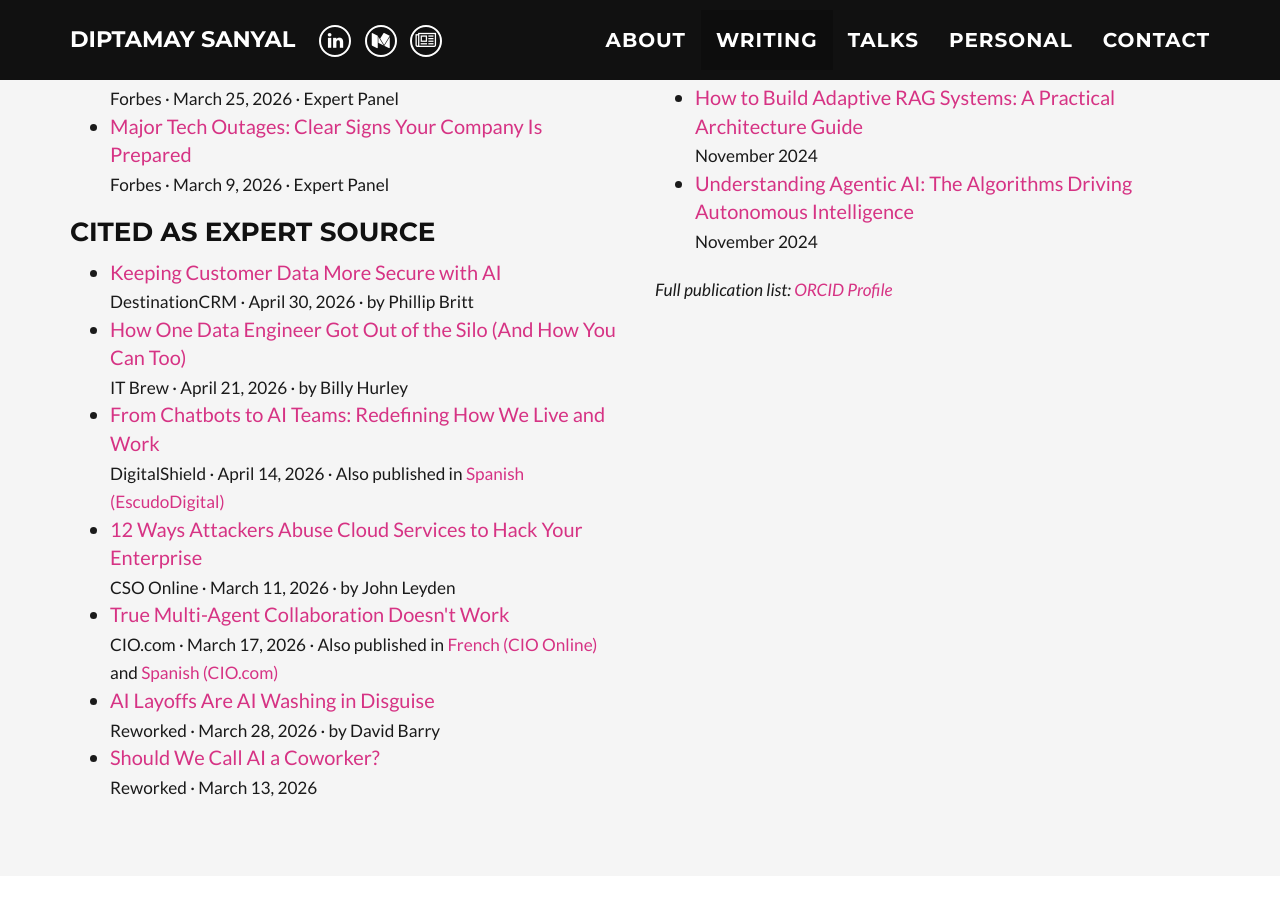
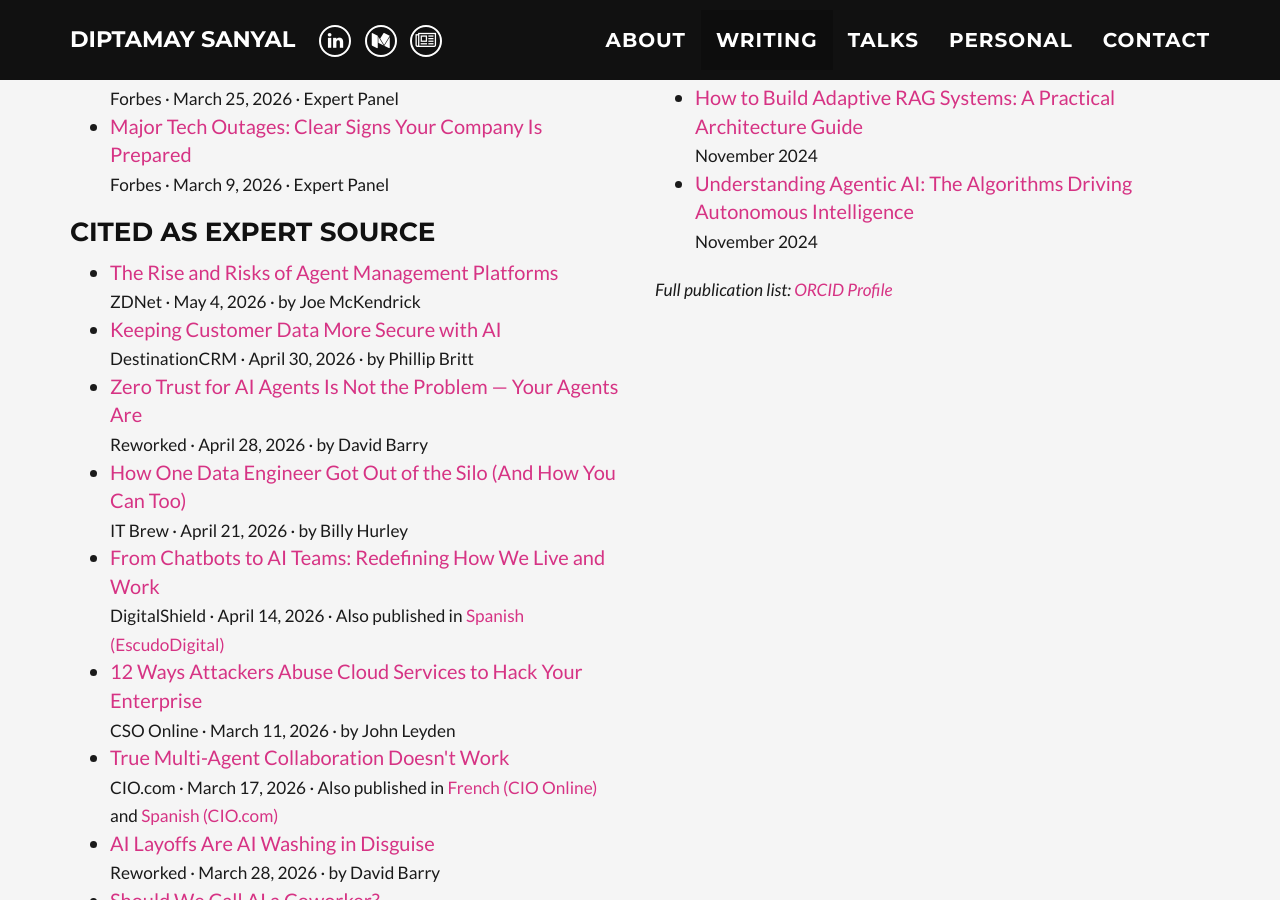
Before and after one commit to diptamay/diptamay.github.io, a Jekyll site: the page built from index.html, in a window 1280 px wide and 900 px high, scrolled down 1904 px. Built offline with Jekyll 4.4.1, drawn with Linux system fonts in a browser that asks for light colours.

Commit message:
New articles

```diff
--- a/_includes/publications.html
+++ b/_includes/publications.html
@@ -35,8 +35,16 @@
         <h3>Cited as Expert Source</h3>
         <ul>
           <li>
+            <a href="https://www.zdnet.com/article/the-rise-and-risks-of-agent-management-platforms/" target="_blank">The Rise and Risks of Agent Management Platforms</a><br/>
+            <small>ZDNet &middot; May 4, 2026 &middot; by Joe McKendrick</small>
+          </li>
+          <li>
             <a href="https://www.destinationcrm.com/Articles/Editorial/Magazine-Features/Keeping-Customer-Data-More-Secure-with-AI-174605.aspx" target="_blank">Keeping Customer Data More Secure with AI</a><br/>
             <small>DestinationCRM &middot; April 30, 2026 &middot; by Phillip Britt</small>
+          </li>
+          <li>
+            <a href="https://www.reworked.co/information-management/zero-trust-for-ai-agents-is-not-the-problem-your-agents-are/" target="_blank">Zero Trust for AI Agents Is Not the Problem — Your Agents Are</a><br/>
+            <small>Reworked &middot; April 28, 2026 &middot; by David Barry</small>
           </li>
           <li>
             <a href="https://www.itbrew.com/stories/2026/04/21/how-one-data-engineer-got-out-of-the-silo-and-how-you-can-too" target="_blank">How One Data Engineer Got Out of the Silo (And How You Can Too)</a><br/>
```
